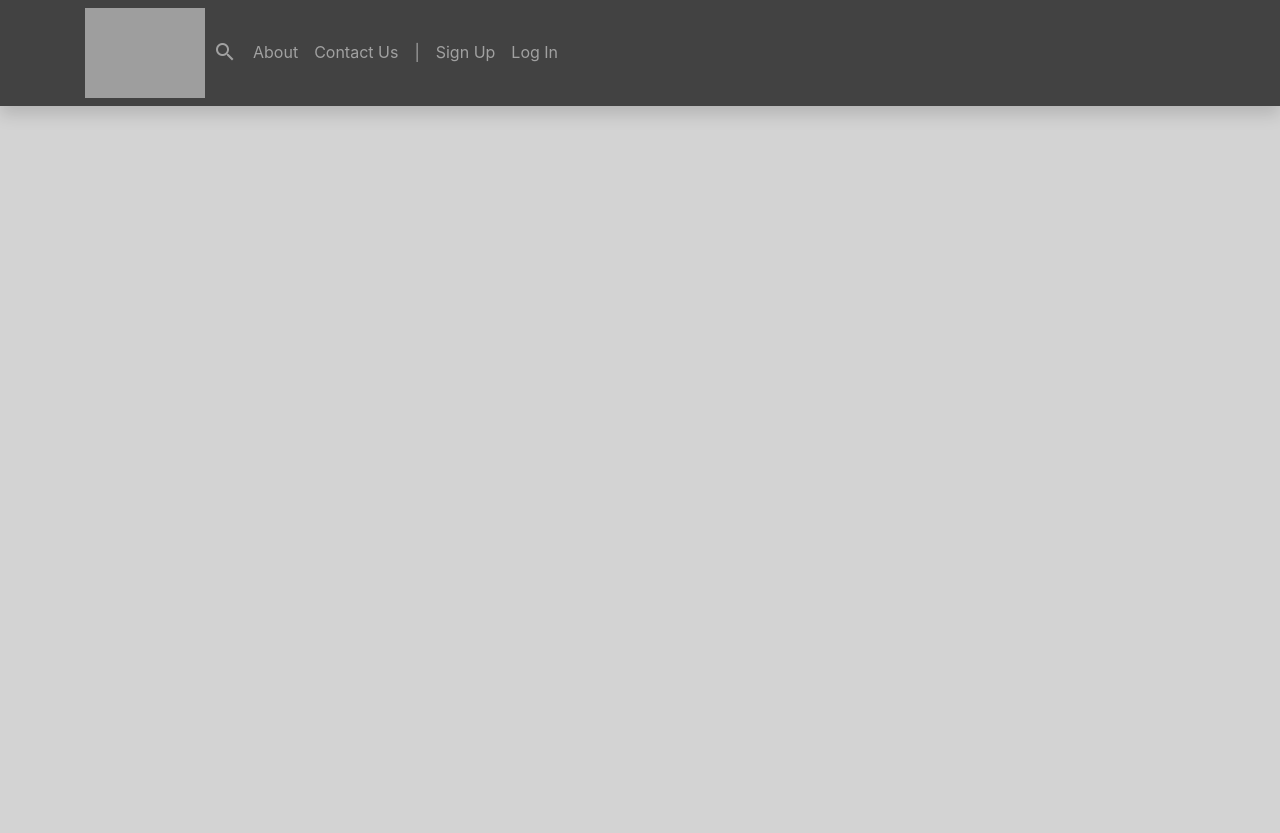
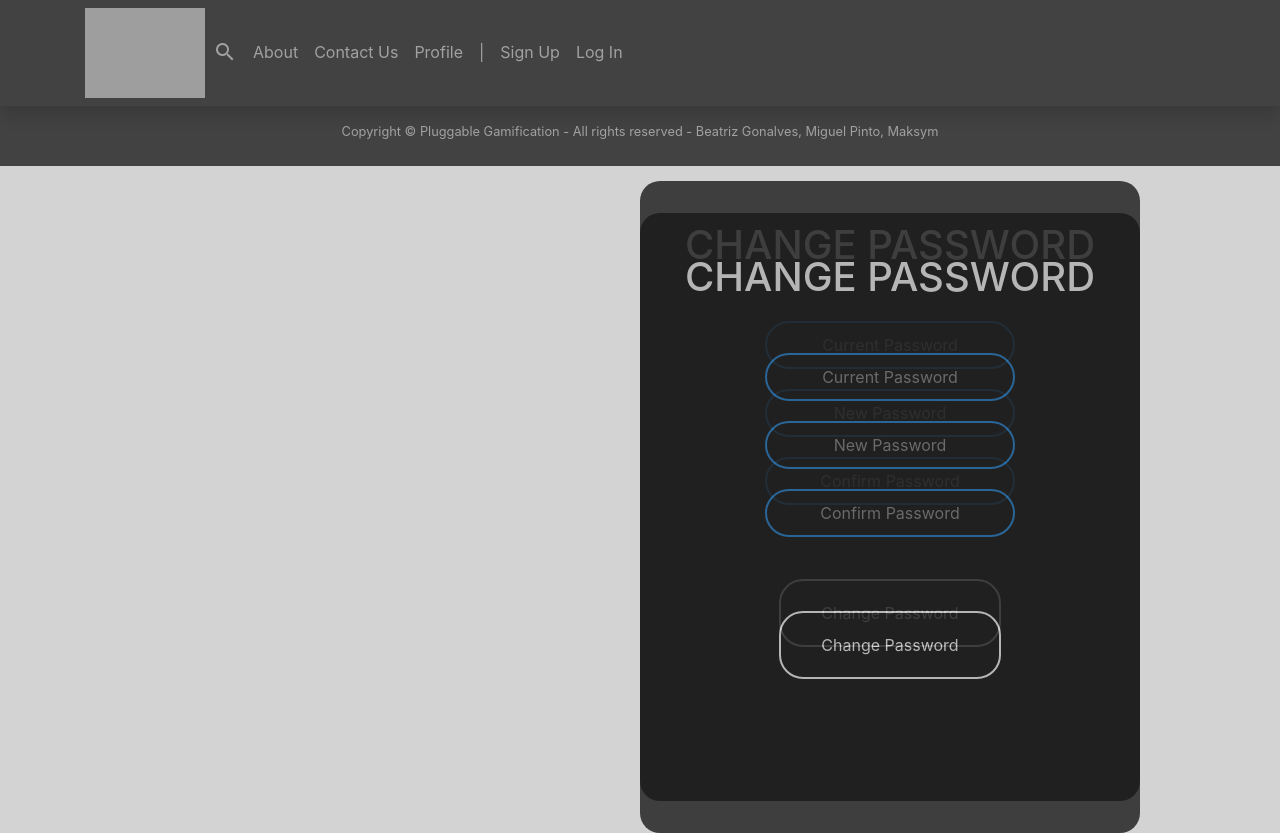
Before and after one commit to beatrizctgoncalves/project_react, a React (Create React App) app in the folder client/react-js/: page /profile in a window 1280 px wide. Before the commit the page ends 800 px from the top, so only its background shows below. Built offline with nearby package versions, Linux system fonts and the light colour scheme; grey boxes are pictures that could not be loaded.

Commit message:
updated views

```diff
--- a/client/react-js/src/App.js
+++ b/client/react-js/src/App.js
@@ -3,6 +3,7 @@ import './App.css';
 import Head from './views/Head';
 import Navbar from './views/Navbar';
 import Home from './views/Home';
+import Profile from './views/users/Profile';
 import SignUp from './views/users/SignUp';
 import Login from './views/users/Login';
 import { BrowserRouter as Router, Route } from "react-router-dom";
@@ -68,6 +69,12 @@ class App extends React.Component {
               exact path='/contact-us'
               render={(props) => <ContactUs {...props} />}
             />
+
+            <Route
+              exact path='/profile'
+              render={(props) => <Profile {...props} />}
+            />
+
           </Router>
 
           <Footer></Footer>
--- a/client/react-js/src/views/Navbar.js
+++ b/client/react-js/src/views/Navbar.js
@@ -32,6 +32,10 @@ function Navbar() {
                             </li>
                             <li class="nav-item">
                                 <br></br>
+                                <a class="nav-link" href="/profiles">Profile</a>
+                            </li>
+                            <li class="nav-item">
+                                <br></br>
                                 <p class="nav-link">|</p>
                             </li>
                             <li class="nav-item">
--- /dev/null
+++ b/client/react-js/src/views/users/Profile.js
@@ -0,0 +1,60 @@
+import React from 'react'
+
+
+class Profile extends React.Component {
+
+    handleUserChange = (event) => {
+        event.persist() //If you want to access the event properties in an asynchronous way, you should call event.persist()
+        this.setState(() =>
+            ({userName: event.target.value})
+        )
+    }
+
+    handlePasswordChange = (event) => {
+        event.persist()
+        this.setState(()=>
+            ({password : event.target.value})
+        )
+    }
+
+    handleLoginClick = () =>{
+        //TODO
+    }
+
+    handleLoginClick = () => {this.props.history.push('#login')}
+
+    render() {
+        return (
+            <div>
+                <section>
+                    <div class="card section">
+                        <form class="box" action="/users/g5/pluggable/gamification/:username" method="PATCH">
+                            <h1>Change Password</h1>
+                            <br></br>
+                            <input type="password" name="currentPassword" placeholder="Current Password" required></input>
+                            <input type="password" name="newPassword" placeholder="New Password" required></input>
+                            <input type="password" name="confirmNewPassword" placeholder="Confirm Password" required></input>
+                            <br></br>
+                            <input type="submit" name="" value="Change Password" href="#"></input>
+                        </form>
+                    </div>
+                </section>
+                <section>
+                <div class="card section">
+                    <form class="box" action="/users/g5/pluggable/gamification/:username" method="PATCH">
+                        <h1>Change Password</h1>
+                        <br></br>
+                        <input type="password" name="currentPassword" placeholder="Current Password" required></input>
+                        <input type="password" name="newPassword" placeholder="New Password" required></input>
+                        <input type="password" name="confirmNewPassword" placeholder="Confirm Password" required></input>
+                        <br></br>
+                        <input type="submit" name="" value="Change Password" href="#"></input>
+                        </form>
+                    </div>
+                </section>
+            </div>
+        )
+    }
+}
+
+export default Profile
```
Also changed, not shown: 1 other file (tests, documents, lock files or other folders).
